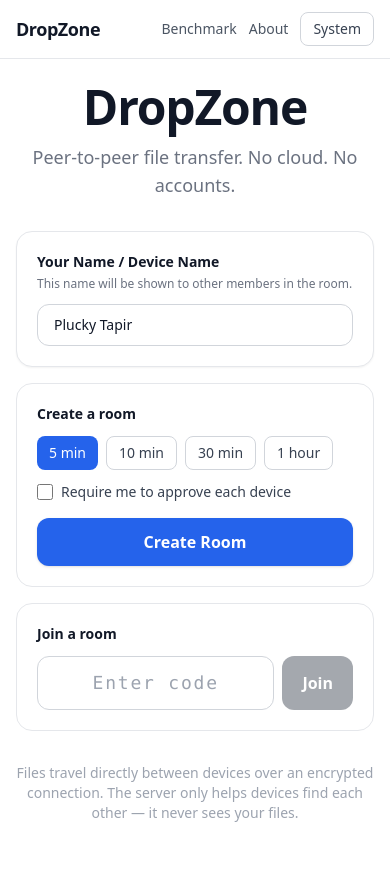
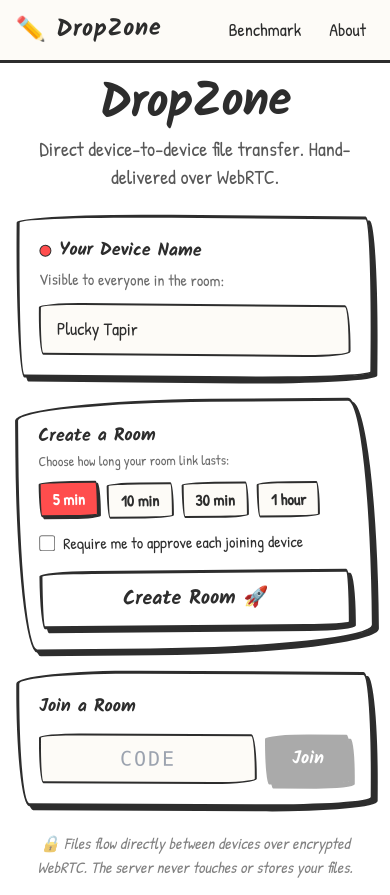
Before and after one commit to NavDevs/Drop-Zone, a React (Vite) app in the folder apps/web/: page / in a window 390 px wide. Before the commit the page ends 847 px from the top, so only its background shows below. Built offline with nearby package versions, Linux system fonts and the light colour scheme; no server answers.

Commit message:
style: apply hand-drawn design system with mobile optimizations

```diff
--- a/apps/web/index.html
+++ b/apps/web/index.html
@@ -4,8 +4,11 @@
     <meta charset="UTF-8" />
     <meta name="viewport" content="width=device-width, initial-scale=1.0" />
     <meta name="description" content="DropZone — Peer-to-peer file transfer. No cloud. No accounts." />
-    <meta name="theme-color" content="#2563eb" />
+    <meta name="theme-color" content="#fdfbf7" />
     <link rel="manifest" href="/manifest.json" />
+    <link rel="preconnect" href="https://fonts.googleapis.com" />
+    <link rel="preconnect" href="https://fonts.gstatic.com" crossorigin />
+    <link href="https://fonts.googleapis.com/css2?family=Kalam:wght@700&family=Patrick+Hand&display=swap" rel="stylesheet" />
     <title>DropZone</title>
   </head>
   <body class="min-h-screen bg-white dark:bg-gray-950 text-gray-900 dark:text-gray-100">
--- a/apps/web/src/components/Nav.tsx
+++ b/apps/web/src/components/Nav.tsx
@@ -1,31 +1,29 @@
 import { Link } from 'react-router';
-import { ThemeToggle } from './ThemeToggle.js';
 
-/** Top navigation: brand link + About + theme toggle. */
+/** Top navigation: hand-drawn sketchbook theme. */
 export function Nav() {
   return (
-    <nav className="sticky top-0 z-10 border-b border-gray-200 bg-white/80 backdrop-blur dark:border-gray-800 dark:bg-gray-950/80">
-      <div className="mx-auto flex max-w-5xl items-center justify-between px-4 py-3">
+    <nav className="sticky top-0 z-20 border-b-[3px] border-lead bg-paper/90 backdrop-blur px-4 py-3">
+      <div className="mx-auto flex max-w-4xl items-center justify-between">
         <Link
           to="/"
-          className="text-lg font-bold tracking-tight text-gray-900 focus:outline-none focus:ring-2 focus:ring-primary-500 rounded dark:text-gray-100"
+          className="font-heading text-2xl font-bold tracking-wide text-lead hover:text-markerRed transition-colors -rotate-1 inline-block"
         >
-          DropZone
+          ✏️ DropZone
         </Link>
-        <div className="flex items-center gap-3">
+        <div className="flex items-center gap-3 text-lg font-medium">
           <Link
             to="/benchmark"
-            className="text-sm font-medium text-gray-600 hover:text-gray-900 focus:outline-none focus:ring-2 focus:ring-primary-500 rounded dark:text-gray-400 dark:hover:text-gray-100"
+            className="rounded px-2 py-1 text-lead hover:text-ballpointBlue hover:underline decoration-wavy decoration-2 transition"
           >
             Benchmark
           </Link>
           <Link
             to="/about"
-            className="text-sm font-medium text-gray-600 hover:text-gray-900 focus:outline-none focus:ring-2 focus:ring-primary-500 rounded dark:text-gray-400 dark:hover:text-gray-100"
+            className="rounded px-2 py-1 text-lead hover:text-ballpointBlue hover:underline decoration-wavy decoration-2 transition"
           >
             About
           </Link>
-          <ThemeToggle />
         </div>
       </div>
     </nav>
--- a/apps/web/src/index.css
+++ b/apps/web/src/index.css
@@ -7,13 +7,15 @@
     color-scheme: light;
   }
 
-  .dark {
-    color-scheme: dark;
+  body {
+    @apply antialiased text-lead bg-paper;
+    font-family: 'Patrick Hand', cursive, sans-serif;
+    background-image: radial-gradient(#e5e0d8 1.5px, transparent 1.5px);
+    background-size: 24px 24px;
   }
 
-  body {
-    @apply antialiased;
-    font-family: ui-sans-serif, system-ui, -apple-system, 'Segoe UI', Roboto, sans-serif;
+  h1, h2, h3, h4, h5, h6 {
+    font-family: 'Kalam', cursive, sans-serif;
   }
 
   /* FR-41: honor reduced-motion by collapsing animation/transition durations. */
@@ -28,3 +30,27 @@
     }
   }
 }
+
+.wobbly-box {
+  border-radius: 255px 15px 225px 15px / 15px 225px 15px 255px;
+}
+
+.wobbly-box-md {
+  border-radius: 185px 25px 195px 20px / 20px 195px 25px 185px;
+}
+
+.wobbly-btn {
+  border-radius: 255px 25px 225px 25px / 25px 225px 25px 255px;
+}
+
+.sketch-shadow {
+  box-shadow: 4px 4px 0px 0px #2d2d2d;
+}
+
+.sketch-shadow-sm {
+  box-shadow: 2px 2px 0px 0px #2d2d2d;
+}
+
+.sketch-shadow-lg {
+  box-shadow: 8px 8px 0px 0px #2d2d2d;
+}
--- a/apps/web/src/routes/Landing.tsx
+++ b/apps/web/src/routes/Landing.tsx
@@ -48,24 +48,40 @@ export function Landing() {
   };
 
   return (
-    <main className="flex min-h-[calc(100vh-3.5rem)] flex-col items-center justify-center gap-8 p-4">
-      <div className="text-center">
-        <h1 className="text-5xl font-bold tracking-tight">DropZone</h1>
-        <p className="mt-3 text-lg text-gray-500 dark:text-gray-400">
-          Peer-to-peer file transfer. No cloud. No accounts.
+    <main className="flex min-h-[calc(100vh-4rem)] flex-col items-center justify-center gap-6 p-4 md:p-8">
+      {/* Playful Header */}
+      <div className="text-center relative">
+        <span className="absolute -top-3 -right-4 -rotate-6 rounded bg-postit px-2 py-0.5 text-xs font-bold border-2 border-lead shadow-sketch-sm hidden sm:inline-block">
+          P2P · No Cloud!
+        </span>
+        <h1 className="font-heading text-5xl md:text-6xl font-bold tracking-tight text-lead -rotate-1">
+          DropZone
+        </h1>
+        <p className="mt-2 text-xl md:text-2xl text-lead/80">
+          Direct device-to-device file transfer. Hand-delivered over WebRTC.
         </p>
       </div>
 
-      {error && <div className="w-full max-w-md"><ErrorBanner message={error.message} /></div>}
+      {error && (
+        <div className="w-full max-w-md">
+          <ErrorBanner message={error.message} />
+        </div>
+      )}
 
-      <div className="flex w-full max-w-md flex-col gap-4">
+      <div className="flex w-full max-w-md flex-col gap-5">
         {/* Your Name Box */}
-        <section className="rounded-2xl border border-gray-200 bg-white p-5 dark:border-gray-800 dark:bg-gray-900 shadow-sm">
-          <label htmlFor="device-name-input" className="block text-sm font-semibold text-gray-900 dark:text-gray-100">
-            Your Name / Device Name
-          </label>
-          <p className="mt-1 text-xs text-gray-500 dark:text-gray-400">
-            This name will be shown to other members in the room.
+        <section
+          style={{ borderRadius: '255px 15px 225px 15px / 15px 225px 15px 255px' }}
+          className="border-[3px] border-lead bg-white p-5 shadow-sketch rotate-[0.5deg]"
+        >
+          <div className="flex items-center gap-2">
+            <span className="h-3 w-3 rounded-full bg-markerRed border border-lead"></span>
+            <label htmlFor="device-name-input" className="font-heading text-lg font-bold text-lead">
+              Your Device Name
+            </label>
+          </div>
+          <p className="mt-0.5 text-base text-lead/70">
+            Visible to everyone in the room:
           </p>
           <input
             id="device-name-input"
@@ -73,13 +89,20 @@ export function Landing() {
             maxLength={30}
             value={nameInput}
             onChange={(e) => setNameInput(e.target.value)}
-            placeholder="e.g. Naveen's Phone"
-            className="mt-3 w-full rounded-xl border border-gray-300 px-4 py-2.5 text-sm font-medium dark:border-gray-700 dark:bg-gray-800 dark:text-gray-100 focus:outline-none focus:ring-2 focus:ring-primary-500"
+            placeholder="e.g. My Phone"
+            style={{ borderRadius: '185px 25px 195px 20px / 20px 195px 25px 185px' }}
+            className="mt-3 w-full border-[2.5px] border-lead bg-paper px-4 py-2.5 text-lg font-medium text-lead placeholder:text-lead/40 focus:border-ballpointBlue focus:outline-none focus:ring-2 focus:ring-ballpointBlue/20"
           />
         </section>
 
-        <section className="rounded-2xl border border-gray-200 bg-white p-5 dark:border-gray-800 dark:bg-gray-900">
-          <h2 className="text-sm font-semibold text-gray-900 dark:text-gray-100">Create a room</h2>
+        {/* Create Room Box */}
+        <section
+          style={{ borderRadius: '195px 25px 225px 20px / 20px 225px 25px 195px' }}
+          className="border-[3px] border-lead bg-white p-5 shadow-sketch -rotate-[0.5deg]"
+        >
+          <h2 className="font-heading text-lg font-bold text-lead">Create a Room</h2>
+          <p className="text-sm text-lead/70">Choose how long your room link lasts:</p>
+
           <div className="mt-3 flex flex-wrap gap-2" role="group" aria-label="Room lifetime">
             {TTL_CHOICES.map((t) => (
               <button
@@ -87,54 +110,64 @@ export function Landing() {
                 type="button"
                 onClick={() => setTtlSec(t.value)}
                 aria-pressed={ttlSec === t.value}
-                className={`rounded-lg px-3 py-1.5 text-sm font-medium focus:outline-none focus:ring-2 focus:ring-primary-500 ${
+                style={{ borderRadius: '255px 25px 225px 25px / 25px 225px 25px 255px' }}
+                className={`border-2 border-lead px-3 py-1 text-base font-semibold transition-all ${
                   ttlSec === t.value
-                    ? 'bg-primary-600 text-white'
-                    : 'border border-gray-300 text-gray-700 hover:bg-gray-100 dark:border-gray-700 dark:text-gray-200 dark:hover:bg-gray-800'
+                    ? 'bg-markerRed text-white shadow-sketch-sm -translate-y-0.5'
+                    : 'bg-paper text-lead hover:bg-mutedPaper'
                 }`}
               >
                 {t.label}
               </button>
             ))}
           </div>
-          <label className="mt-3 flex items-center gap-2 text-sm text-gray-700 dark:text-gray-300">
+
+          <label className="mt-3 flex items-center gap-2 text-base text-lead select-none cursor-pointer">
             <input
               type="checkbox"
               checked={requireApproval}
               onChange={(e) => setRequireApproval(e.target.checked)}
-              className="h-4 w-4 rounded border-gray-300 text-primary-600 focus:ring-primary-500"
+              className="h-4 w-4 rounded border-2 border-lead text-markerRed focus:ring-markerRed"
             />
-            Require me to approve each device
+            Require me to approve each joining device
           </label>
+
           <button
             type="button"
             onClick={() => void handleCreate()}
             disabled={creating}
-            className="mt-4 w-full rounded-xl bg-primary-600 px-6 py-3 text-base font-semibold text-white shadow transition hover:bg-primary-700 disabled:opacity-50 focus:outline-none focus:ring-2 focus:ring-primary-500 focus:ring-offset-2"
+            style={{ borderRadius: '255px 25px 225px 25px / 25px 225px 25px 255px' }}
+            className="mt-4 w-full border-[3px] border-lead bg-white py-3 text-xl font-heading font-bold text-lead shadow-sketch hover:bg-markerRed hover:text-white hover:shadow-sketch-sm hover:translate-x-[2px] hover:translate-y-[2px] active:shadow-none active:translate-x-[4px] active:translate-y-[4px] disabled:opacity-50 transition-all cursor-pointer"
           >
-            {creating ? 'Creating…' : 'Create Room'}
+            {creating ? 'Sketching room…' : 'Create Room 🚀'}
           </button>
         </section>
 
-        <section className="rounded-2xl border border-gray-200 bg-white p-5 dark:border-gray-800 dark:bg-gray-900">
-          <h2 className="text-sm font-semibold text-gray-900 dark:text-gray-100">Join a room</h2>
+        {/* Join Room Box */}
+        <section
+          style={{ borderRadius: '225px 20px 205px 25px / 25px 205px 20px 225px' }}
+          className="border-[3px] border-lead bg-white p-5 shadow-sketch rotate-[0.3deg]"
+        >
+          <h2 className="font-heading text-lg font-bold text-lead">Join a Room</h2>
           <div className="mt-3 flex gap-2">
             <label className="sr-only" htmlFor="join-code">Room code</label>
             <input
               id="join-code"
               type="text"
               maxLength={6}
-              placeholder="Enter code"
+              placeholder="CODE"
               value={code}
               onChange={(e) => setCode(e.target.value.toUpperCase())}
               onKeyDown={(e) => e.key === 'Enter' && handleJoin()}
-              className="w-full rounded-xl border border-gray-300 px-4 py-3 text-center font-mono text-lg tracking-widest dark:border-gray-700 dark:bg-gray-800 dark:text-gray-100 focus:outline-none focus:ring-2 focus:ring-primary-500"
+              style={{ borderRadius: '185px 25px 195px 20px / 20px 195px 25px 185px' }}
+              className="w-full border-[2.5px] border-lead bg-paper px-4 py-2 text-center font-mono text-xl tracking-widest text-lead focus:border-ballpointBlue focus:outline-none"
             />
             <button
               type="button"
               onClick={handleJoin}
               disabled={code.length !== 6}
-              className="rounded-xl bg-gray-800 px-5 py-3 text-base font-semibold text-white transition hover:bg-gray-700 disabled:opacity-40 dark:bg-gray-200 dark:text-gray-900 dark:hover:bg-gray-300 focus:outline-none focus:ring-2 focus:ring-gray-500"
+              style={{ borderRadius: '255px 25px 225px 25px / 25px 225px 25px 255px' }}
+              className="border-[3px] border-lead bg-lead px-6 py-2 font-heading text-lg font-bold text-white shadow-sketch hover:bg-ballpointBlue disabled:opacity-40 transition-all cursor-pointer"
             >
               Join
             </button>
@@ -142,9 +175,8 @@ export function Landing() {
         </section>
       </div>
 
-      <p className="max-w-md text-center text-sm text-gray-400 dark:text-gray-500">
-        Files travel directly between devices over an encrypted connection.
-        The server only helps devices find each other — it never sees your files.
+      <p className="max-w-md text-center text-base text-lead/60 italic">
+        🔒 Files flow directly between devices over encrypted WebRTC. The server never touches or stores your files.
       </p>
     </main>
   );
--- a/apps/web/tailwind.config.ts
+++ b/apps/web/tailwind.config.ts
@@ -5,20 +5,36 @@ export default {
   darkMode: 'class',
   theme: {
     extend: {
+      fontFamily: {
+        heading: ['Kalam', 'cursive', 'sans-serif'],
+        body: ['"Patrick Hand"', 'cursive', 'sans-serif'],
+      },
       colors: {
+        paper: '#fdfbf7',
+        lead: '#2d2d2d',
+        pencil: '#2d2d2d',
+        mutedPaper: '#e5e0d8',
+        markerRed: '#ff4d4d',
+        ballpointBlue: '#2d5da1',
+        postit: '#fff9c4',
         primary: {
           50: '#eff6ff',
           100: '#dbeafe',
           200: '#bfdbfe',
           300: '#93c5fd',
           400: '#60a5fa',
-          500: '#3b82f6',
-          600: '#2563eb',
-          700: '#1d4ed8',
-          800: '#1e40af',
-          900: '#1e3a8a',
-          950: '#172554',
+          500: '#ff4d4d',
+          600: '#ff3333',
+          700: '#e62e2e',
+          800: '#cc2929',
+          900: '#991f1f',
+          950: '#661414',
         },
+      },
+      boxShadow: {
+        sketch: '4px 4px 0px 0px #2d2d2d',
+        'sketch-sm': '2px 2px 0px 0px #2d2d2d',
+        'sketch-lg': '8px 8px 0px 0px #2d2d2d',
       },
     },
   },
```
Also changed, not shown: apps/web/src/components/IncomingDialog.tsx (+27 -18 lines), apps/web/src/components/PeerCard.tsx (+10 -9 lines), apps/web/src/components/RoomHeader.tsx (+24 -15 lines), apps/web/src/components/TransferRow.tsx (+12 -10 lines), apps/web/src/routes/Room.tsx (+5 -4 lines).
